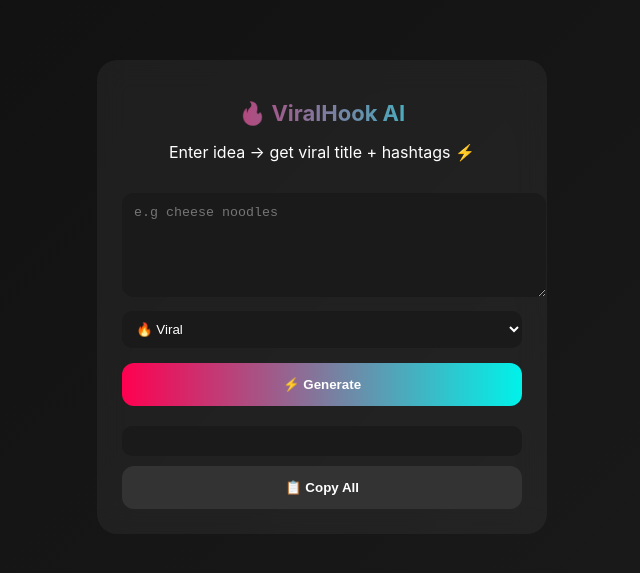
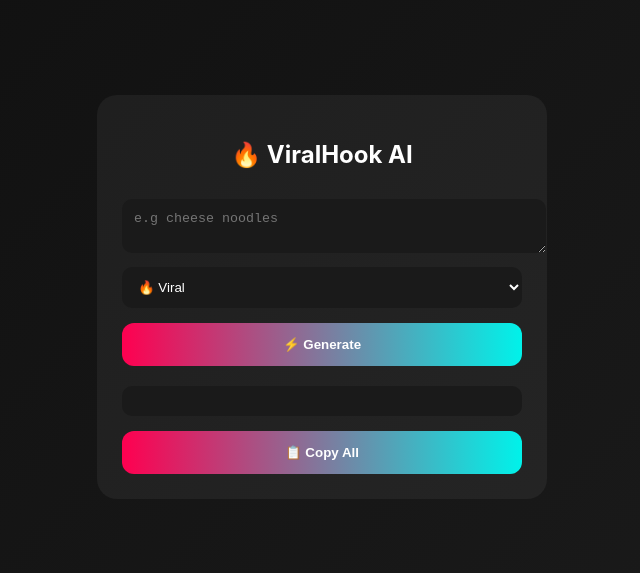
Before and after one commit to malikhamza607/viralhook-ai, a website: page index.html in a window 1280 px wide. Shown: the part 103-676 px from the top of the page, without its empty margins (318-958 px from the left). Drawn offline with Linux system fonts and the light colour scheme.

Commit message:
Update index.html

```diff
--- a/index.html
+++ b/index.html
@@ -15,45 +15,23 @@ body {
   align-items: center;
   height: 100vh;
 }
-
 .container {
   width: 90%;
   max-width: 400px;
   background: rgba(255,255,255,0.05);
-  backdrop-filter: blur(15px);
   padding: 25px;
   border-radius: 20px;
   text-align: center;
 }
-
-h1 {
-  font-size: 22px;
-  background: linear-gradient(90deg,#ff0050,#00f2ea);
-  -webkit-background-clip: text;
-  -webkit-text-fill-color: transparent;
-}
-
-textarea {
+textarea, select {
   width: 100%;
-  height: 80px;
-  margin-top: 15px;
+  margin-top: 10px;
   padding: 12px;
-  border-radius: 12px;
+  border-radius: 10px;
   border: none;
   background: #1a1a1a;
   color: white;
 }
-
-select {
-  width: 100%;
-  margin-top: 10px;
-  padding: 10px;
-  border-radius: 10px;
-  background: #1a1a1a;
-  color: white;
-  border: none;
-}
-
 button {
   width: 100%;
   padding: 14px;
@@ -63,9 +41,7 @@ button {
   background: linear-gradient(90deg,#ff0050,#00f2ea);
   color: white;
   font-weight: bold;
-  cursor: pointer;
 }
-
 .result {
   margin-top: 20px;
   background: #1a1a1a;
@@ -73,20 +49,13 @@ button {
   border-radius: 10px;
   white-space: pre-line;
 }
-
-.copy-btn {
-  margin-top: 10px;
-  background: #333;
-}
 </style>
 </head>
 
 <body>
 
 <div class="container">
-
-<h1>🔥 ViralHook AI</h1>
-<p>Enter idea → get viral title + hashtags ⚡</p>
+<h2>🔥 ViralHook AI</h2>
 
 <textarea id="idea" placeholder="e.g cheese noodles"></textarea>
 
@@ -100,8 +69,7 @@ button {
 
 <div class="result" id="output"></div>
 
-<button class="copy-btn" onclick="copyText()">📋 Copy All</button>
-
+<button onclick="copyText()">📋 Copy All</button>
 </div>
 
 <script>
@@ -112,14 +80,14 @@ async function generate() {
   let tone = document.getElementById("tone").value;
 
   if (!idea) {
-    alert("Idea likho pehle!");
+    alert("Idea likho!");
     return;
   }
 
-  document.getElementById("output").innerText = "Generating... ⏳";
+  document.getElementById("output").innerText = "Generating...";
 
   try {
-    let res = await fetch("/api/generate", {
+    let res = await fetch(window.location.origin + "/api/generate", {
       method: "POST",
       headers: {"Content-Type": "application/json"},
       body: JSON.stringify({ idea, tone })
@@ -127,28 +95,21 @@ async function generate() {
 
     let data = await res.json();
 
-    // 🔥 SAFE FIX (undefined avoid)
     if (!data.result) {
-      document.getElementById("output").innerText =
-        "Error aa raha hai backend se ❌";
+      document.getElementById("output").innerText = "Error aa gaya ❌";
       return;
     }
 
     lastResult = data.result;
     document.getElementById("output").innerText = lastResult;
 
-  } catch (err) {
-    document.getElementById("output").innerText =
-      "Server error ❌";
+  } catch (e) {
+    document.getElementById("output").innerText = "Server error ❌";
   }
 }
 
 function copyText() {
-  if (!lastResult) {
-    alert("Kuch generate karo pehle!");
-    return;
-  }
-
+  if (!lastResult) return alert("Pehle generate karo");
   navigator.clipboard.writeText(lastResult);
   alert("Copied!");
 }
```
